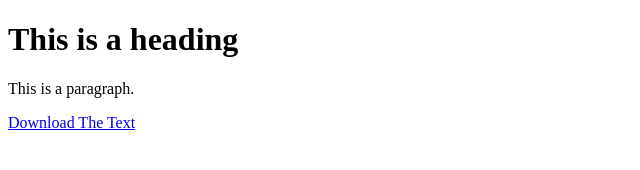
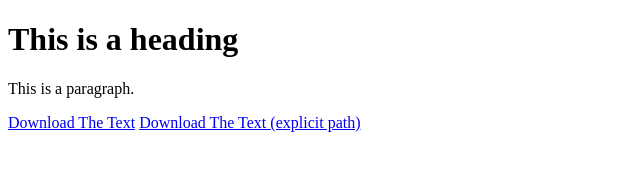
Before and after one commit to tofighi/tofighi.github.io, a plain HTML site: page lab1/index.html in a window 1280 px wide. Shown: the whole page, without its empty margins (0-640 px from the left). Drawn offline with Linux system fonts and the light colour scheme.

Commit message:
Update index.html

```diff
--- a/lab1/index.html
+++ b/lab1/index.html
@@ -11,6 +11,10 @@
 <p>This is a paragraph.</p>
 
 <a href = "test.txt"> Download The Text</a>
+
+<a href = "https://tofighi.github.io/lab1/test.txt"> Download The Text (explicit path)</a>
+
+
 </body>
 
 </html>
```
